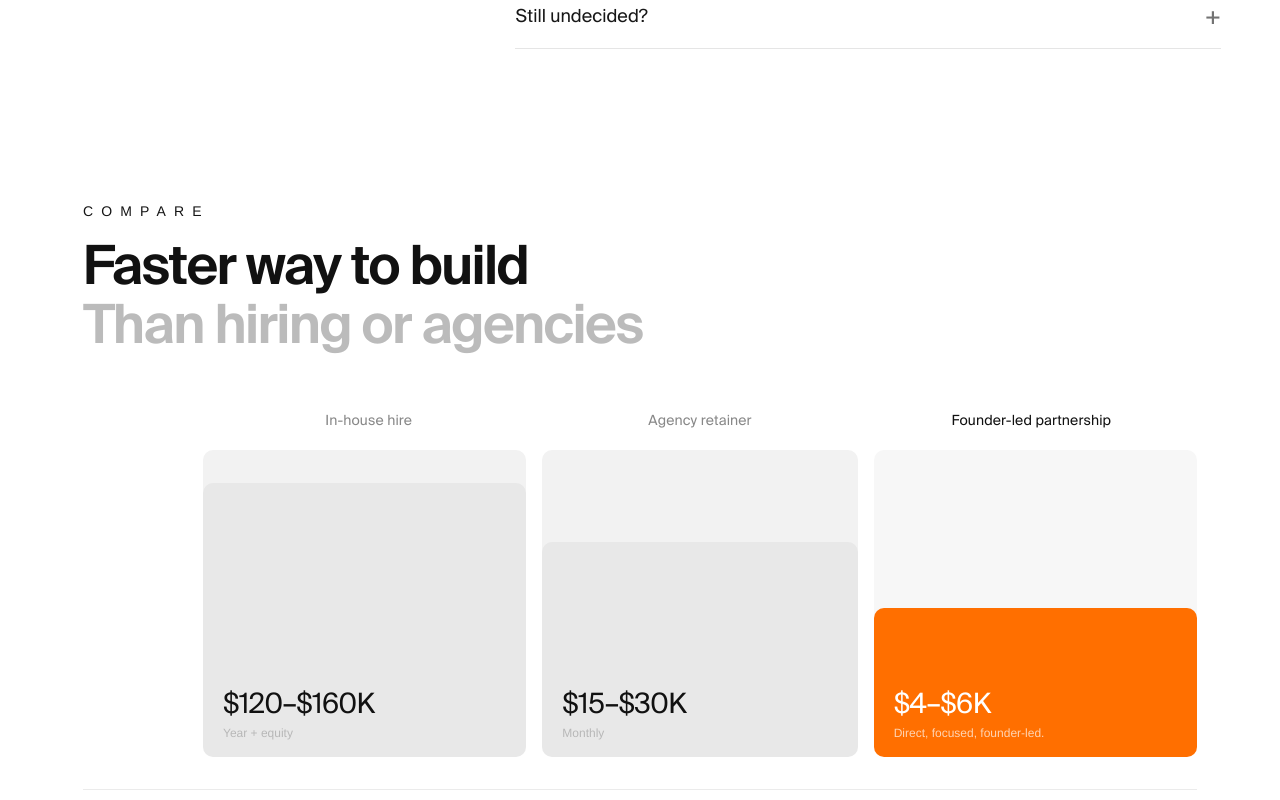
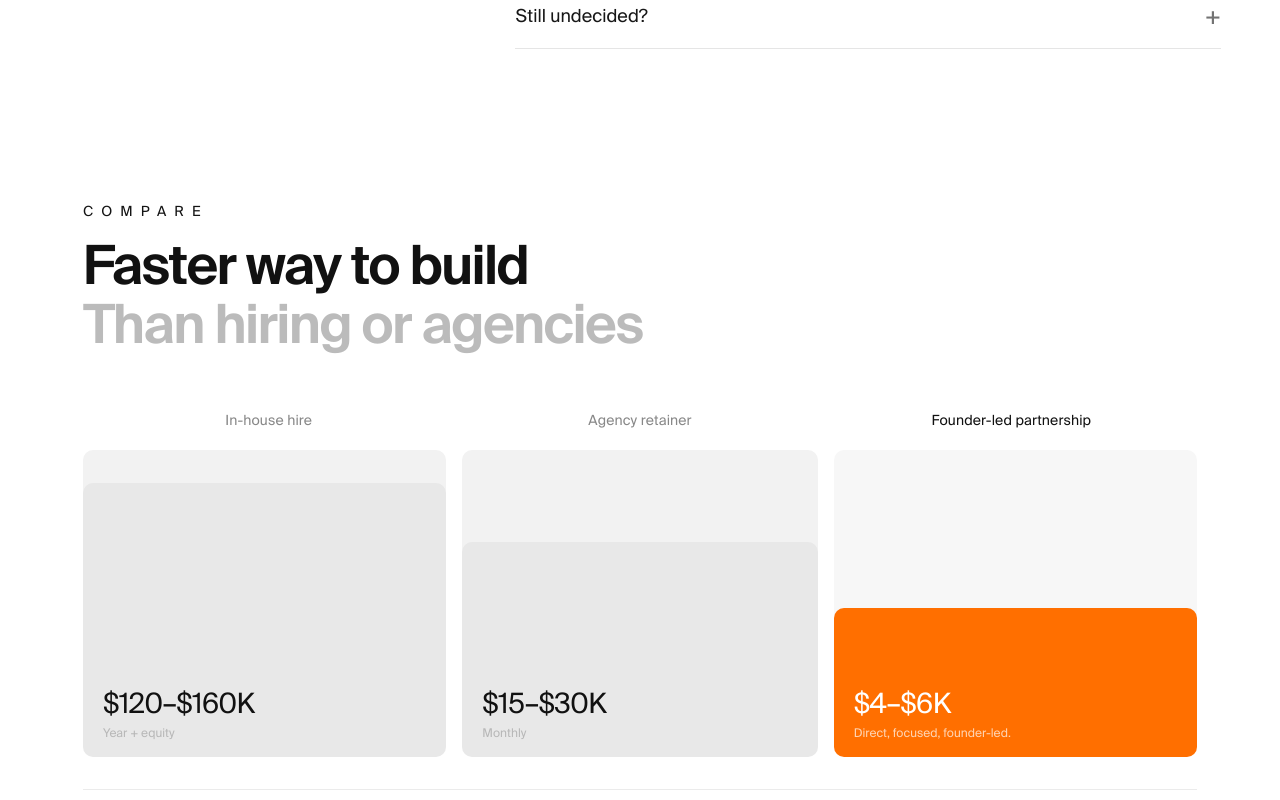
Before and after one commit to dev-loadingitsolutions/Talha-Porfolio, a React (Vite) app: page / in a window 1280 px wide. Shown: the part 9300-10100 px from the top of the page. Built offline with nearby package versions, Linux system fonts and the light colour scheme.

Commit message:
CompareSection Updated

```diff
--- a/src/components/CompareSection.jsx
+++ b/src/components/CompareSection.jsx
@@ -44,7 +44,7 @@ export default function CompareSection() {
   return (
     <section
       style={{
-        fontFamily: "'DM Sans', 'Helvetica Neue', sans-serif",
+        fontfamily: "'Suisse Intl regular', sans-serif",
         background: "#fff",
         minHeight: "100vh",
         padding: "72px 48px 96px",
@@ -148,7 +148,7 @@ export default function CompareSection() {
         }
         .col-grid {
           display: grid;
-          grid-template-columns: 120px 1fr 1fr 1fr;
+          grid-template-columns: 0 1fr 1fr 1fr;
           gap: 0;
           align-items: end;
           margin-bottom: 0;
```
